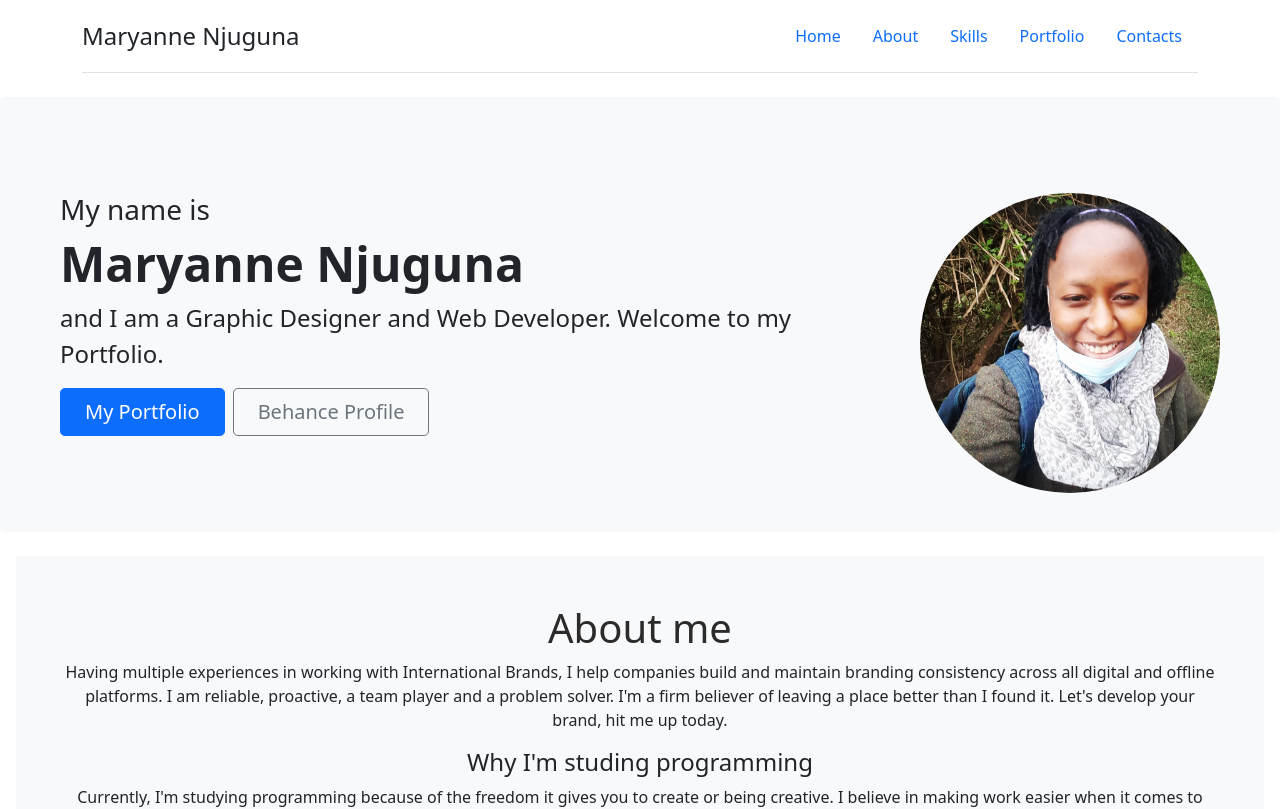
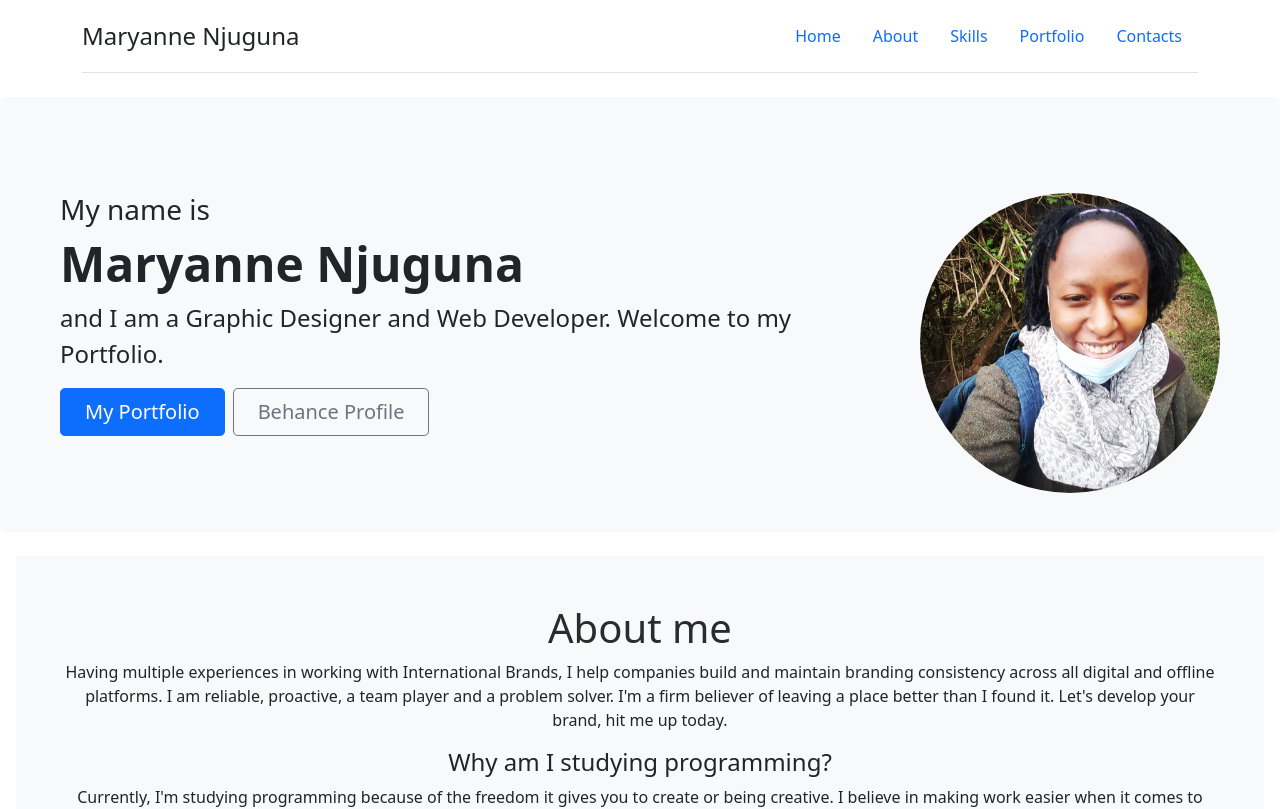
Before and after one commit to themaryanjuguna/mnjuguna_portfolio, a plain HTML site: page index.html in a window 1280 px wide. Shown: the top 809 px of the page. Drawn offline with nearby package versions, Linux system fonts and the light colour scheme.

Commit message:
rephrased heading in about section

```diff
--- a/index.html
+++ b/index.html
@@ -54,7 +54,7 @@
                     <h1>About me</h1>
                     <p>Having multiple experiences in working with International Brands, I help companies build and maintain branding consistency across all digital and offline platforms.
                         I am reliable, proactive, a team player and a problem solver. I'm a firm believer of leaving a place better than I found it. Let's develop your brand, hit me up today.
-                      <h4>Why I'm studing programming</h4>
+                      <h4>Why am I studying programming?</h4>
                         Currently, I'm studying programming because of the freedom it gives you to create or being creative. I believe in making work easier when it comes to systems and flow of
                         information. The skills that I'm acquiring now will complement the ideas I have in my head and will make them come to life.
                     </p>
```
